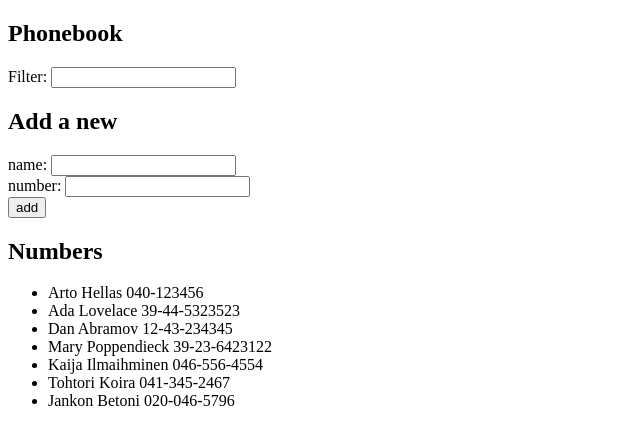
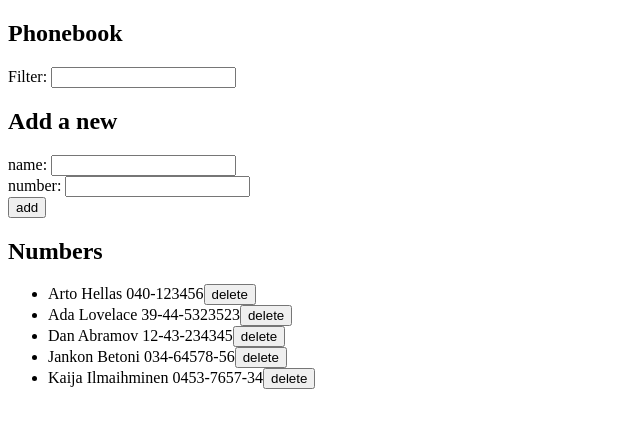
Before and after one commit to Heidi-Suurkaulio/fullstack-kurssi, a React (Vite) app in the folder Osa2/puhelinluettelo/: page / in a window 1280 px wide. Shown: the top 444 px of the page, without its empty margins (0-640 px from the left). Built offline with nearby package versions, Linux system fonts and the light colour scheme; data requests are answered from the project's data file.

Commit message:
tehtava 2.14

```diff
--- a/Osa2/puhelinluettelo/db.json
+++ b/Osa2/puhelinluettelo/db.json
@@ -16,24 +16,14 @@
       "id": "3"
     },
     {
-      "name": "Mary Poppendieck",
-      "number": "39-23-6423122",
-      "id": "4"
+      "id": "5ff4",
+      "name": "Jankon Betoni",
+      "number": "034-64578-56"
     },
     {
-      "id": "6507",
+      "id": "ea1f",
       "name": "Kaija Ilmaihminen",
-      "number": "046-556-4554"
-    },
-    {
-      "id": "5c9e",
-      "name": "Tohtori Koira",
-      "number": "041-345-2467"
-    },
-    {
-      "id": "73b3",
-      "name": "Jankon Betoni",
-      "number": "020-046-5796"
+      "number": "0453-7657-34"
     }
   ]
 }
--- a/Osa2/puhelinluettelo/src/App.jsx
+++ b/Osa2/puhelinluettelo/src/App.jsx
@@ -63,6 +63,16 @@ const App = () => {
     }
   }
 
+  const removePerson = (name, id) => {
+    if (confirm(`Do you want to remove ${name}`)) {
+      const i = persons.findIndex((p) => p.id === id)
+      phonebookService.remove(id)
+      .then(
+        setPersons(persons.toSpliced(i, 1))
+      )
+    }
+  }
+
   /**
    * Filters persons names with string
    * @param {list} persons original list of persons
@@ -90,7 +100,7 @@ const App = () => {
       <AddForm submitfn={addPerson} name={newName} handleNameChange={handleNameChange}
         number={newNumber} handleNumberChange={handleNumberChange} />
       <h2>Numbers</h2>
-      <Persons list={filteredList} />
+      <Persons list={filteredList} removeFn={removePerson}/>
     </div>
   )
 }
--- a/Osa2/puhelinluettelo/src/components/Persons.jsx
+++ b/Osa2/puhelinluettelo/src/components/Persons.jsx
@@ -1,11 +1,17 @@
-const Person = ({ name, number }) => {
-    return <li> {name} {number} </li>
+const Person = ({ name, number, removeFn }) => {
+    // ugly layout, fix later
+    return <li>
+        {name} {number}
+        <button onClick={ removeFn }> delete </button>
+    </li>
 }
 
-const Persons = ({ list }) => {
+
+const Persons = ({ list, removeFn }) => {
     return <ul>
         {list.map(p =>
-            <Person key={p.name} name={p.name} number={p.number} />
+            <Person key={p.id} name={p.name} number={p.number}
+            removeFn={() => removeFn(p.name, p.id)} />
         )}
     </ul>
 }
--- a/Osa2/puhelinluettelo/src/services/phonebook.js
+++ b/Osa2/puhelinluettelo/src/services/phonebook.js
@@ -12,4 +12,10 @@ const getAll = () => {
     return request.then(response => response.data)
   }
 
-  export default { getAll, create }
+  // name or id as an identifier?
+  const remove = id => {
+    const request = axios.delete(`${baseUrl}/${id}`)
+    return request.then()
+  }
+
+  export default { getAll, create, remove }
```
